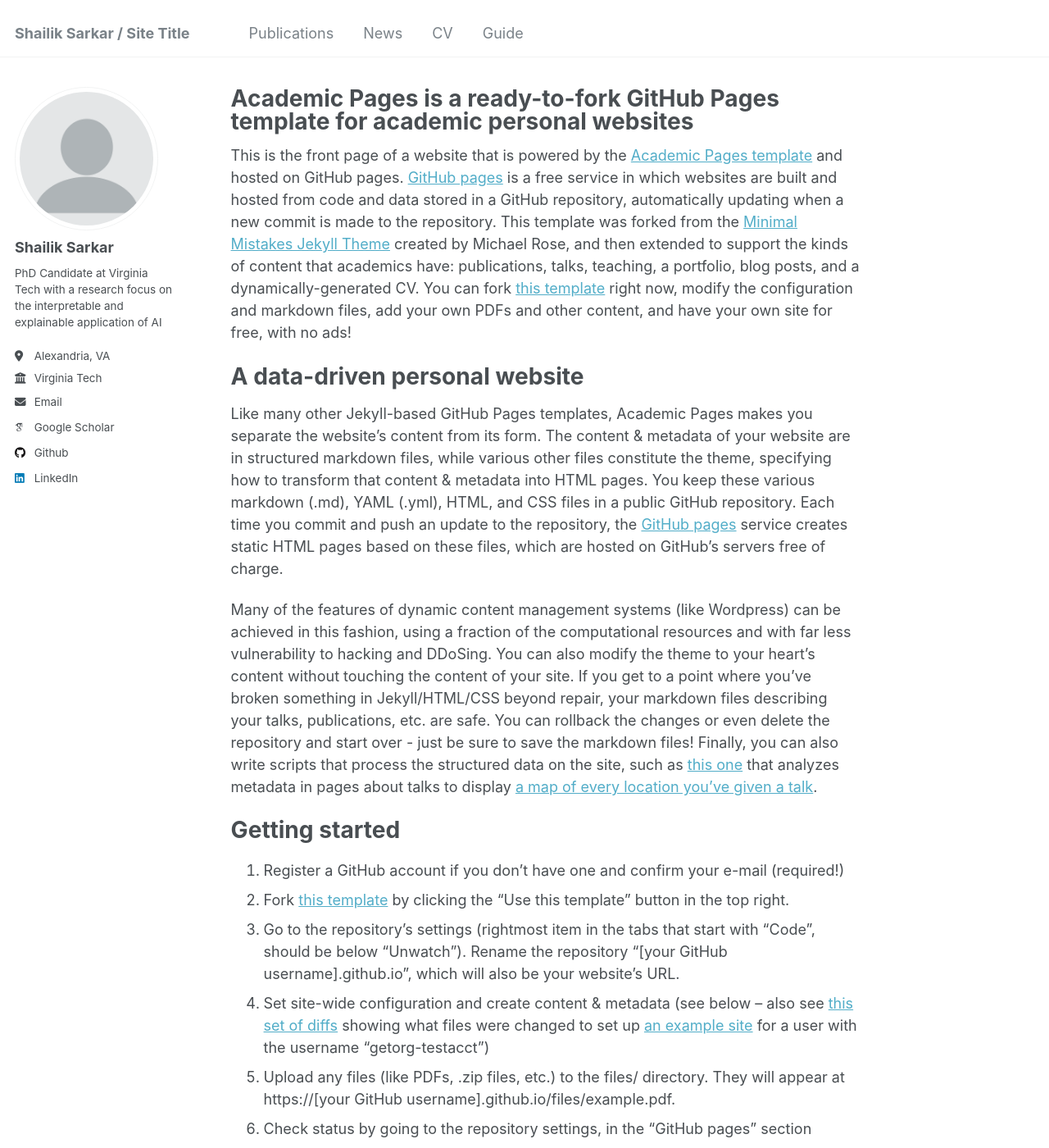
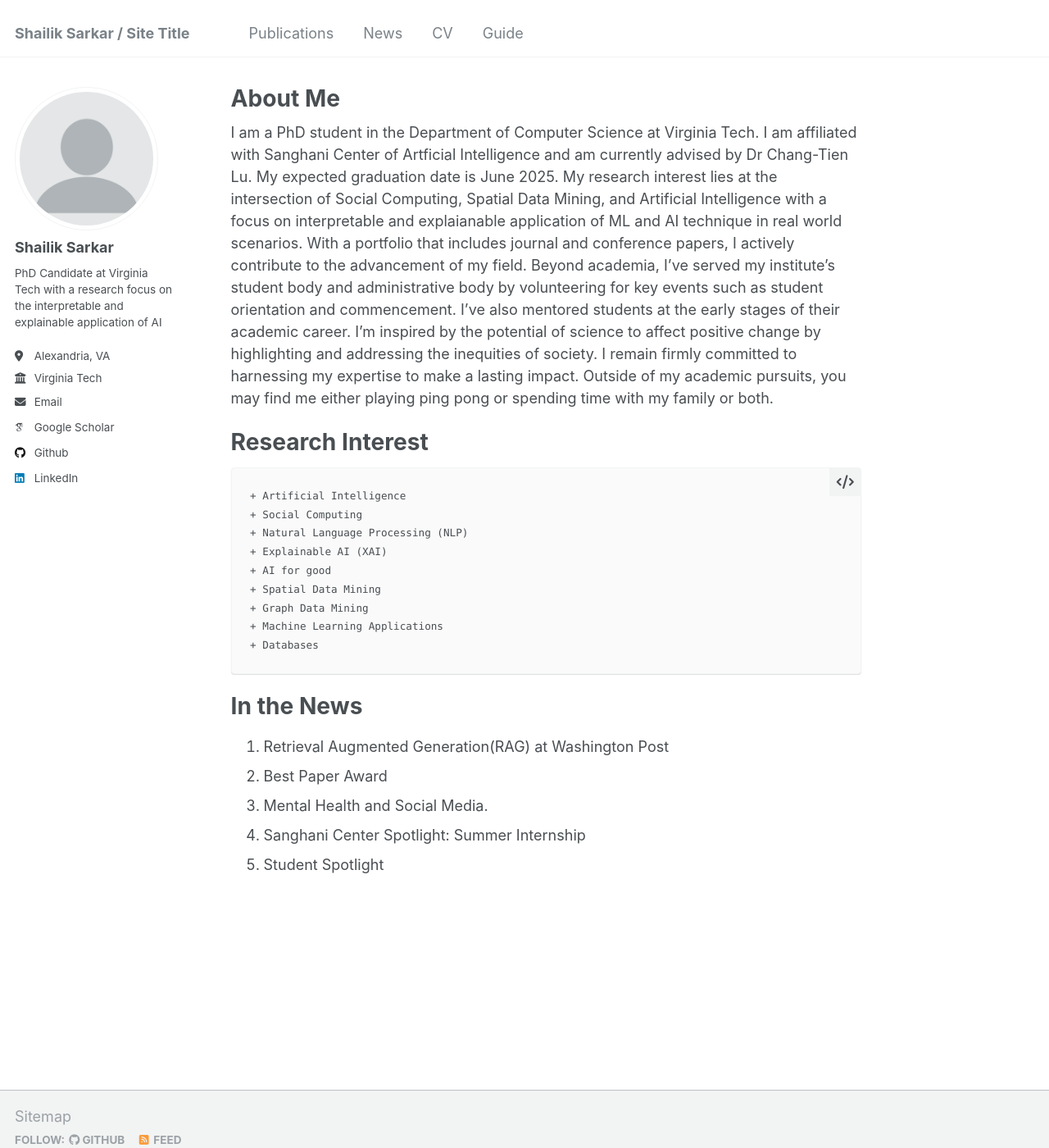
Before and after one commit to shailik/shailik.github.io, a Jekyll site: the page built from _pages/about.md, in a window 1280 px wide and 1400 px high. Shown: the whole window at 82% size. Built offline with Jekyll 4.4.1, drawn with Linux system fonts in a browser that asks for light colours; some web fonts are replaced; some of the changed text lies outside the part shown.

Commit message:
Update about.md

```diff
--- a/_pages/about.md
+++ b/_pages/about.md
@@ -1,49 +1,30 @@
 ---
 permalink: /
-title: "Academic Pages is a ready-to-fork GitHub Pages template for academic personal websites"
+title: "About Me"
 author_profile: true
 redirect_from:
   - /about/
   - /about.html
 ---
 
-This is the front page of a website that is powered by the [Academic Pages template](https://github.com/academicpages/academicpages.github.io) and hosted on GitHub pages. [GitHub pages](https://pages.github.com) is a free service in which websites are built and hosted from code and data stored in a GitHub repository, automatically updating when a new commit is made to the repository. This template was forked from the [Minimal Mistakes Jekyll Theme](https://mmistakes.github.io/minimal-mistakes/) created by Michael Rose, and then extended to support the kinds of content that academics have: publications, talks, teaching, a portfolio, blog posts, and a dynamically-generated CV. You can fork [this template](https://github.com/academicpages/academicpages.github.io) right now, modify the configuration and markdown files, add your own PDFs and other content, and have your own site for free, with no ads!
+I am a PhD student in the Department of Computer Science at Virginia Tech. I am affiliated with Sanghani Center of Artficial Intelligence and am currently advised by Dr Chang-Tien Lu. My expected graduation date is June 2025. My research interest lies at the intersection of  Social Computing, Spatial Data Mining, and Artificial Intelligence with a focus on interpretable and explaianable application of ML and AI technique in real world scenarios. With a portfolio that includes journal and conference papers, I actively contribute to the advancement of my field. Beyond academia, I’ve served my institute's student body and administrative body by volunteering for key events such as student orientation and commencement. I've also mentored students at the early stages of their academic career. I’m inspired by the potential of science to affect positive change by highlighting and addressing the inequities of society. I remain firmly committed to harnessing my expertise to make a lasting impact. Outside of my academic pursuits, you may find me either playing ping pong or spending time with my family or both.
 
-A data-driven personal website
+Research Interest
 ======
-Like many other Jekyll-based GitHub Pages templates, Academic Pages makes you separate the website's content from its form. The content & metadata of your website are in structured markdown files, while various other files constitute the theme, specifying how to transform that content & metadata into HTML pages. You keep these various markdown (.md), YAML (.yml), HTML, and CSS files in a public GitHub repository. Each time you commit and push an update to the repository, the [GitHub pages](https://pages.github.com/) service creates static HTML pages based on these files, which are hosted on GitHub's servers free of charge.
+    + Artificial Intelligence
+    + Social Computing
+    + Natural Language Processing (NLP)
+    + Explainable AI (XAI)
+    + AI for good
+    + Spatial Data Mining
+    + Graph Data Mining
+    + Machine Learning Applications
+    + Databases
 
-Many of the features of dynamic content management systems (like Wordpress) can be achieved in this fashion, using a fraction of the computational resources and with far less vulnerability to hacking and DDoSing. You can also modify the theme to your heart's content without touching the content of your site. If you get to a point where you've broken something in Jekyll/HTML/CSS beyond repair, your markdown files describing your talks, publications, etc. are safe. You can rollback the changes or even delete the repository and start over - just be sure to save the markdown files! Finally, you can also write scripts that process the structured data on the site, such as [this one](https://github.com/academicpages/academicpages.github.io/blob/master/talkmap.ipynb) that analyzes metadata in pages about talks to display [a map of every location you've given a talk](https://academicpages.github.io/talkmap.html).
-
-Getting started
+In the News
 ======
-1. Register a GitHub account if you don't have one and confirm your e-mail (required!)
-1. Fork [this template](https://github.com/academicpages/academicpages.github.io) by clicking the "Use this template" button in the top right.
-1. Go to the repository's settings (rightmost item in the tabs that start with "Code", should be below "Unwatch"). Rename the repository "[your GitHub username].github.io", which will also be your website's URL.
-1. Set site-wide configuration and create content & metadata (see below -- also see [this set of diffs](http://archive.is/3TPas) showing what files were changed to set up [an example site](https://getorg-testacct.github.io) for a user with the username "getorg-testacct")
-1. Upload any files (like PDFs, .zip files, etc.) to the files/ directory. They will appear at https://[your GitHub username].github.io/files/example.pdf.
-1. Check status by going to the repository settings, in the "GitHub pages" section
-
-Site-wide configuration
-------
-The main configuration file for the site is in the base directory in [_config.yml](https://github.com/academicpages/academicpages.github.io/blob/master/_config.yml), which defines the content in the sidebars and other site-wide features. You will need to replace the default variables with ones about yourself and your site's github repository. The configuration file for the top menu is in [_data/navigation.yml](https://github.com/academicpages/academicpages.github.io/blob/master/_data/navigation.yml). For example, if you don't have a portfolio or blog posts, you can remove those items from that navigation.yml file to remove them from the header.
-
-Create content & metadata
-------
-For site content, there is one markdown file for each type of content, which are stored in directories like _publications, _talks, _posts, _teaching, or _pages. For example, each talk is a markdown file in the [_talks directory](https://github.com/academicpages/academicpages.github.io/tree/master/_talks). At the top of each markdown file is structured data in YAML about the talk, which the theme will parse to do lots of cool stuff. The same structured data about a talk is used to generate the list of talks on the [Talks page](https://academicpages.github.io/talks), each [individual page](https://academicpages.github.io/talks/2012-03-01-talk-1) for specific talks, the talks section for the [CV page](https://academicpages.github.io/cv), and the [map of places you've given a talk](https://academicpages.github.io/talkmap.html) (if you run this [python file](https://github.com/academicpages/academicpages.github.io/blob/master/talkmap.py) or [Jupyter notebook](https://github.com/academicpages/academicpages.github.io/blob/master/talkmap.ipynb), which creates the HTML for the map based on the contents of the _talks directory).
-
-**Markdown generator**
-
-The repository includes [a set of Jupyter notebooks](https://github.com/academicpages/academicpages.github.io/tree/master/markdown_generator
-) that converts a CSV containing structured data about talks or presentations into individual markdown files that will be properly formatted for the Academic Pages template. The sample CSVs in that directory are the ones I used to create my own personal website at stuartgeiger.com. My usual workflow is that I keep a spreadsheet of my publications and talks, then run the code in these notebooks to generate the markdown files, then commit and push them to the GitHub repository.
-
-How to edit your site's GitHub repository
-------
-Many people use a git client to create files on their local computer and then push them to GitHub's servers. If you are not familiar with git, you can directly edit these configuration and markdown files directly in the github.com interface. Navigate to a file (like [this one](https://github.com/academicpages/academicpages.github.io/blob/master/_talks/2012-03-01-talk-1.md) and click the pencil icon in the top right of the content preview (to the right of the "Raw | Blame | History" buttons). You can delete a file by clicking the trashcan icon to the right of the pencil icon. You can also create new files or upload files by navigating to a directory and clicking the "Create new file" or "Upload files" buttons.
-
-Example: editing a markdown file for a talk
-![Editing a markdown file for a talk](/images/editing-talk.png)
-
-For more info
-------
-More info about configuring Academic Pages can be found in [the guide](https://academicpages.github.io/markdown/), the [growing wiki](https://github.com/academicpages/academicpages.github.io/wiki), and you can always [ask a question on GitHub](https://github.com/academicpages/academicpages.github.io/discussions). The [guides for the Minimal Mistakes theme](https://mmistakes.github.io/minimal-mistakes/docs/configuration/) (which this theme was forked from) might also be helpful.
+1. Retrieval Augmented Generation(RAG) at Washington Post
+2. Best Paper Award
+3. Mental Health and Social Media.
+4. Sanghani Center Spotlight: Summer Internship
+5. Student Spotlight
```
